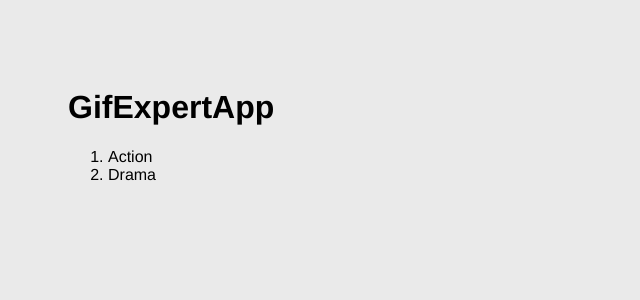
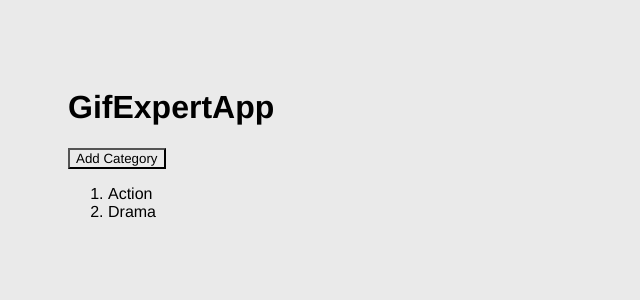
Before and after one commit to juan18506/react-gif-expert-app, a React (Vite) app: page / in a window 1280 px wide. Shown: the top 300 px of the page, without its empty margins (0-640 px from the left). Built offline with nearby package versions, Linux system fonts and the light colour scheme.

Commit message:
Update categories state on button click

```diff
--- a/src/GifExpertApp.jsx
+++ b/src/GifExpertApp.jsx
@@ -3,9 +3,13 @@ import { useState } from 'react';
 export const GifExpertApp = () => {
   const [categories, setCategories] = useState([ 'Action', 'Drama' ]);
 
+  const onAddCategory = () => setCategories([ ...categories, 'Fantasy' ]);
+
   return (
     <>
       <h1>GifExpertApp</h1>
+
+      <button onClick={ onAddCategory }>Add Category</button>
 
       <ol>
         {
--- a/src/main.jsx
+++ b/src/main.jsx
@@ -2,7 +2,7 @@ import React from 'react';
 import ReactDOM from 'react-dom/client';
 import { GifExpertApp } from './GifExpertApp.jsx';
 
-import './styles.css'
+import './styles.css';
 
 ReactDOM.createRoot(document.getElementById('root')).render(
   <React.StrictMode>
```
